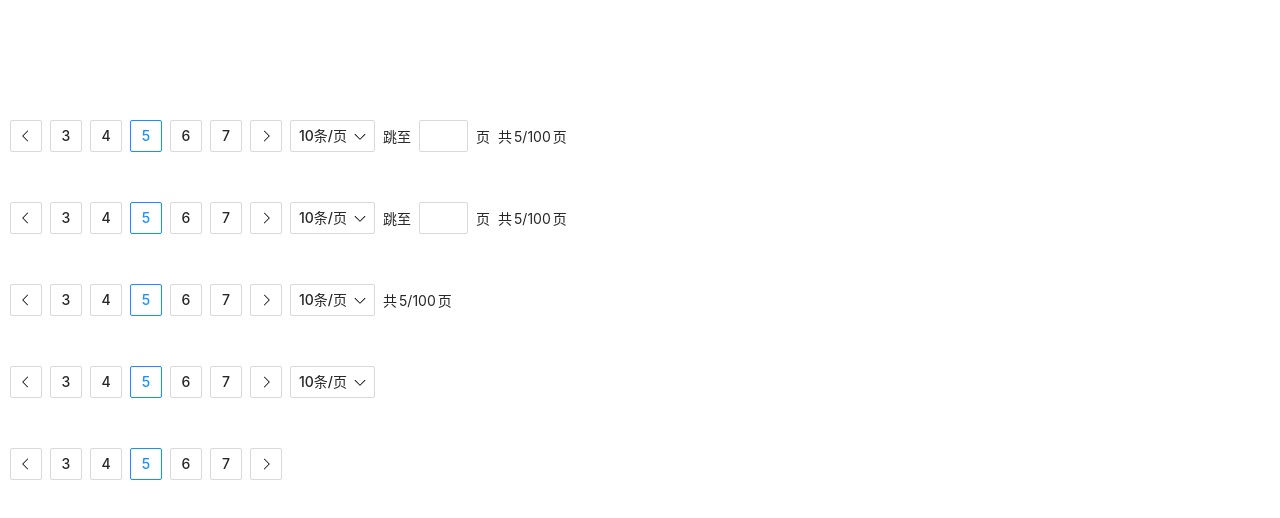
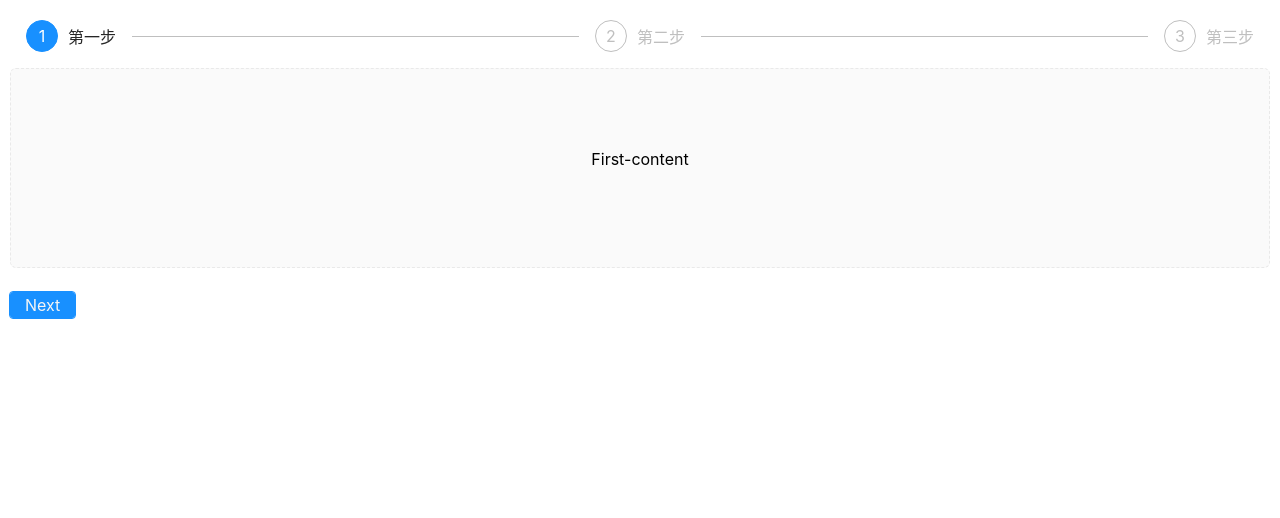
Before and after one commit to leigp555/hut-ui, a Vue app: page / in a window 1280 px wide. Shown: the top 518 px of the page. Built offline with nearby package versions, Linux system fonts and the light colour scheme.

Commit message:
feat: 完成step组件

```diff
--- a/src/App.vue
+++ b/src/App.vue
@@ -1,11 +1,11 @@
 <template>
   <div class="test">
-    <PaginationEg />
+    <StepsEg />
   </div>
 </template>
 
 <script setup lang="ts">
-import PaginationEg from '@/eg/PaginationEg.vue'
+import StepsEg from '@/eg/StepsEg.vue'
 </script>
 
 <style>
--- /dev/null
+++ b/src/eg/StepsEg.vue
@@ -0,0 +1,73 @@
+<template>
+  <div class="wrap">
+    <Steps :current="current" :totalStep="steps.length">
+      <Step
+        v-for="item in steps"
+        :key="item.title"
+        :title="item.title"
+        :order="item.order"
+      />
+    </Steps>
+    <div class="steps-content">
+      {{ steps[current - 1].content }}
+    </div>
+    <div class="steps-action">
+      <Button v-if="current < steps.length" @click="next"> Next </Button>
+      <Button v-if="current === steps.length"> Done </Button>
+      <Button v-if="current > 1" style="margin-left: 8px" @click="prev">
+        Previous
+      </Button>
+    </div>
+  </div>
+</template>
+
+<script setup lang="ts">
+import { ref } from 'vue'
+import Steps from '@/lib/steps/Steps.vue'
+import Step from '@/lib/steps/Step.vue'
+import Button from '@/lib/button/Button.vue'
+
+const current = ref<number>(1)
+const next = () => {
+  console.log('执行了')
+  current.value += 1
+}
+const prev = () => {
+  current.value -= 1
+}
+const steps = [
+  {
+    title: '第一步',
+    content: 'First-content',
+    order: 1
+  },
+  {
+    title: '第二步',
+    content: 'Second-content',
+    order: 2
+  },
+  {
+    title: '第三步',
+    content: 'Last-content',
+    order: 3
+  }
+]
+</script>
+
+<style lang="scss">
+.wrap {
+  .steps-content {
+    margin-top: 16px;
+    border: 1px dashed #e9e9e9;
+    border-radius: 6px;
+    background-color: #fafafa;
+    min-height: 200px;
+    text-align: center;
+    padding-top: 80px;
+  }
+
+  .steps-action {
+    margin-top: 24px;
+  }
+}
+</style>
--- /dev/null
+++ b/src/lib/steps/Step.vue
@@ -0,0 +1,98 @@
+<template>
+  <div class="ui-step-wrap">
+    <div class="ui-step-order step-icon" v-if="current > order">
+      <SvgIcon name="yes" width="1em" height="1em" />
+    </div>
+    <div
+      v-if="current <= order"
+      class="ui-step-order"
+      :class="{
+        'step-pending': current === order,
+        'step-complete': current > order,
+        'step-not-complete': current < order
+      }"
+    >
+      {{ order }}
+    </div>
+    <span class="ui-step-title" :class="{ 'step-complete': current >= order }">
+      {{ title }}
+    </span>
+  </div>
+  <span
+    v-if="order !== totalStep"
+    class="ui-step-line"
+    :class="{ 'step-complete': current > order }"
+  ></span>
+</template>
+
+<script setup lang="ts">
+import { withDefaults, defineProps, inject } from 'vue'
+import SvgIcon from '@/lib/common/SvgIcon.vue'
+
+withDefaults(defineProps<{ title?: string; order: number }>(), {
+  title: 'title'
+})
+const current = inject<number>('ui_step_current')
+const totalStep = inject<number>('ui_step_totalStep')
+</script>
+
+<style lang="scss">
+.ui-step-wrap {
+  cursor: pointer;
+  display: flex;
+  align-items: center;
+  gap: 10px;
+  padding: 0 16px;
+
+  > .ui-step-order {
+    width: 2em;
+    height: 2em;
+    font-size: 16px;
+    border-radius: 50%;
+    display: flex;
+    align-items: center;
+    justify-content: center;
+    background-color: #ffffff;
+    color: #bfbfbf;
+    border: 1px solid #bfbfbf;
+    transition: all 250ms;
+    &.step-pending {
+      background-color: #1890ff;
+      color: #ffffff;
+      border: 1px solid #1890ff;
+    }
+
+    &.step-complete {
+      border: 1px solid #1890ff;
+      color: #1890ff;
+      background-color: #ffffff;
+    }
+
+    &.step-icon {
+      background-color: #07c160;
+      border: 1px solid #07c160;
+
+      svg {
+        fill: #ffffff;
+      }
+    }
+  }
+
+  > .ui-step-title {
+    color: #bfbfbf;
+    font-size: 16px;
+    &.step-complete {
+      color: #262626;
+    }
+  }
+}
+
+.ui-step-line {
+  border-top: 1px solid #bfbfbf;
+  flex-grow: 10;
+  transition: all 250ms;
+  &.step-complete {
+    border-top: 1px solid #1890ff;
+  }
+}
+</style>
--- /dev/null
+++ b/src/lib/steps/Steps.vue
@@ -0,0 +1,24 @@
+<template>
+  <div class="ui-steps-wrap">
+    <slot />
+  </div>
+</template>
+
+<script setup lang="ts">
+import { withDefaults, defineProps, provide, toRefs } from 'vue'
+
+const props = withDefaults(defineProps<{ current?: number; totalStep: number }>(), {
+  current: 1
+})
+const { current, totalStep } = toRefs(props)
+provide('ui_step_current', current)
+provide('ui_step_totalStep', totalStep)
+</script>
+
+<style lang="scss">
+.ui-steps-wrap {
+  display: flex;
+  align-items: center;
+  justify-content: space-between;
+}
+</style>
```
